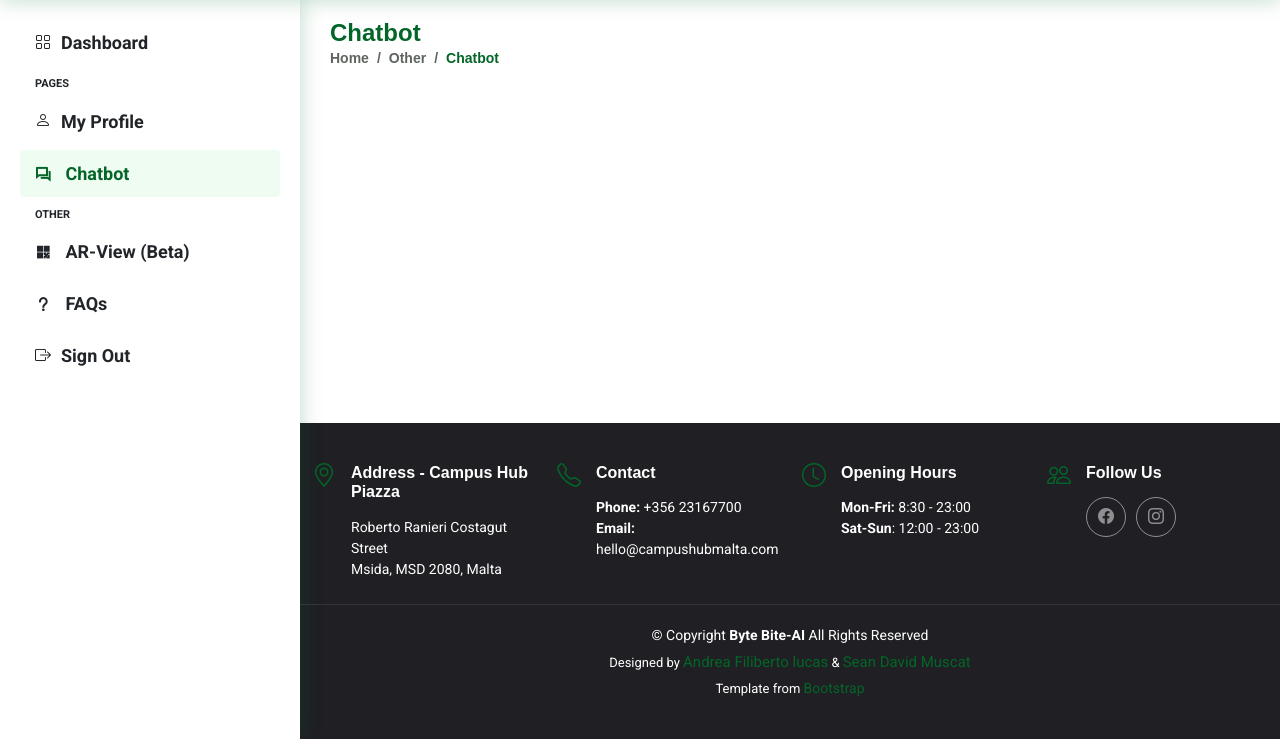
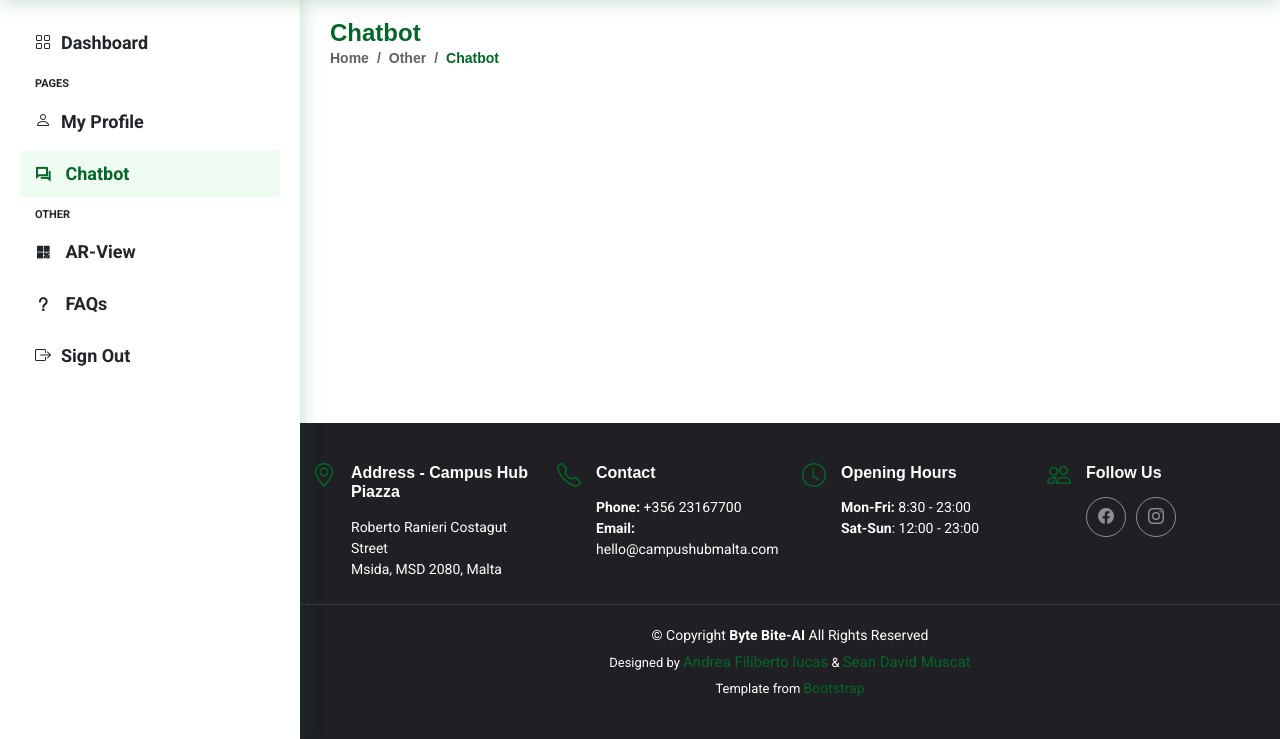
Before and after one commit to AFLucas-UOM/Byte-Bite-AI, a Flask app: page /chatbot in a window 1280 px wide. Shown: the part 61-800 px from the top of the page. Run offline with Flask 3, Linux system fonts and the light colour scheme; some libraries are stand-ins or nearby versions.

Commit message:
Remove "(Beta)" from AR-View label in chatbot, dashboard, and FAQs templates

```diff
--- a/templates/chatbot.html
+++ b/templates/chatbot.html
@@ -159,7 +159,7 @@
         <a class="nav-link collapsed" href="{{ url_for('in_dev') }}">
           <div class="icon">
             <i class="ri-qr-code-line"></i>
-            <span>AR-View (Beta)</span>
+            <span>AR-View</span>
           </div>
         </a>
       </li><!-- End AR-View Page Nav -->
--- a/templates/dashboard.html
+++ b/templates/dashboard.html
@@ -166,7 +166,7 @@
         <a class="nav-link collapsed" href="{{ url_for('in_dev') }}">
           <div class="icon">
             <i class="ri-qr-code-line"></i>
-            <span>AR-View (Beta)</span>
+            <span>AR-View</span>
           </div>
         </a>
       </li><!-- End AR-View Page Nav -->
--- a/templates/faqs.html
+++ b/templates/faqs.html
@@ -159,7 +159,7 @@
         <a class="nav-link collapsed" href="{{ url_for('in_dev') }}">
           <div class="icon">
             <i class="ri-qr-code-line"></i>
-            <span>AR-View (Beta)</span>
+            <span>AR-View</span>
           </div>
         </a>
       </li><!-- End AR-View Page Nav -->
```
